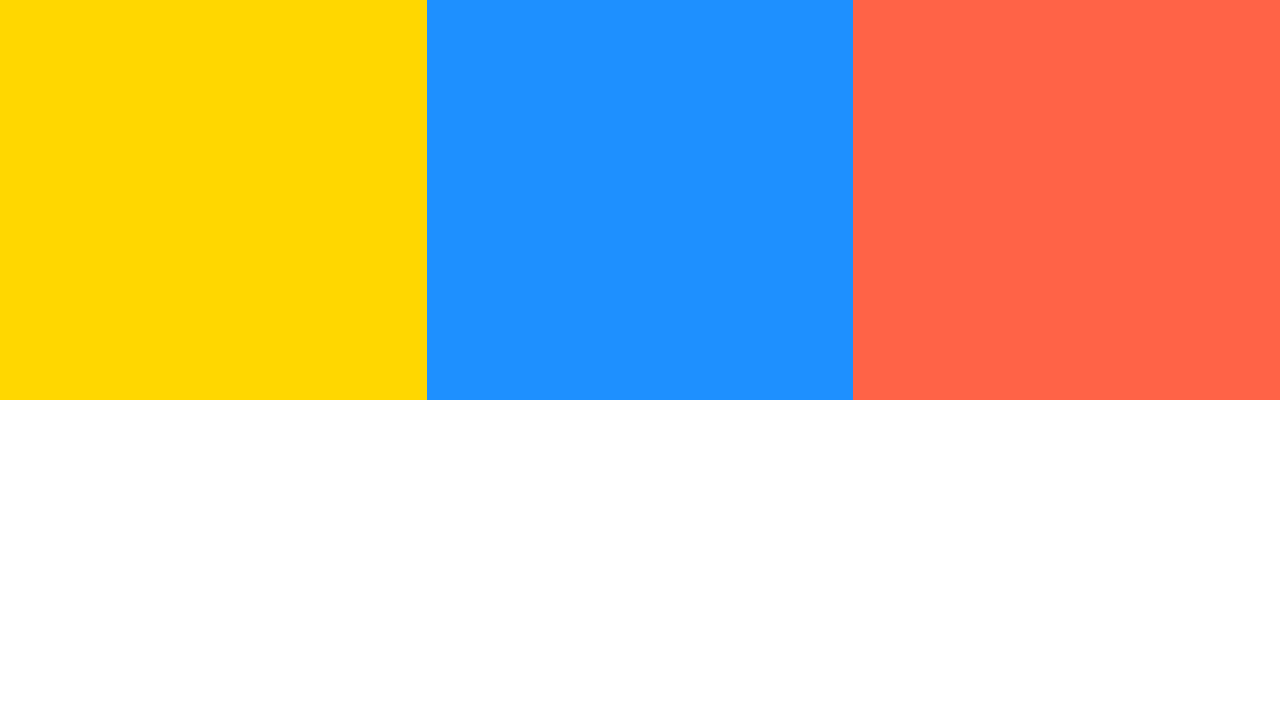
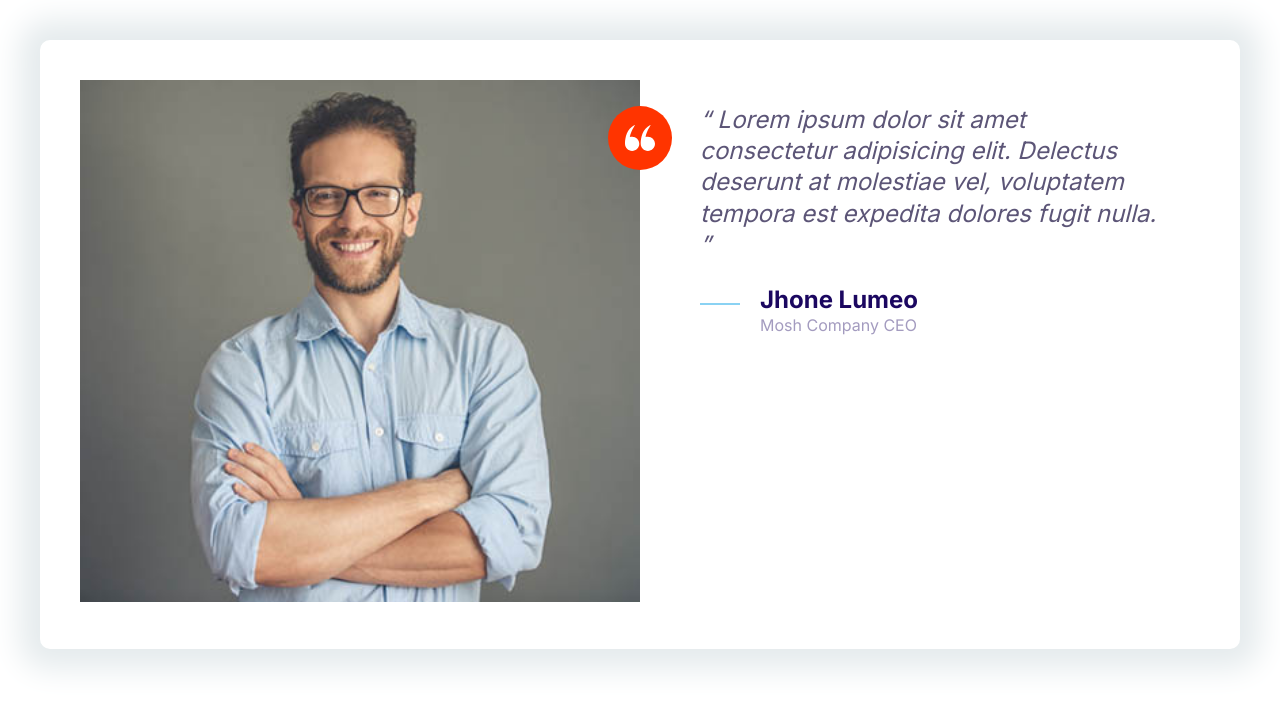
Before and after one commit to AwaisnBhatti/Moshify, a plain HTML site: page index.html in a window 1280 px wide. Drawn offline with Linux system fonts and the light colour scheme.

Commit message:
Build the testimonial component.

```diff
--- a/css/styles.css
+++ b/css/styles.css
@@ -170,6 +170,14 @@ a {
   fill: var(--color-primary);
 }
 
+.icon--white {
+  fill: #fff;
+}
+
+.icon--small {
+  width: 30px;
+}
+
 .icon-container {
   align-items: center;
   background: #f3f9fa;
@@ -178,6 +186,10 @@ a {
   height: 64px;
   justify-content: center;
   width: 64px;
+}
+
+.icon-container--accent {
+  background: var(--color-accent);
 }
 
 /* Buttons */
@@ -283,7 +295,6 @@ a {
 /* Card */
 
 .card {
-  width: 50%;
   box-shadow: 0 0 30px 20px #e5ebed;
   border-radius: 10px;
   overflow: hidden;
@@ -451,3 +462,35 @@ a {
     grid-template-columns: repeat(3, 1fr);
   }
 }
+
+/* Testimonial */
+
+.testimonial {
+  margin: 4rem;
+  padding: 4rem;
+}
+
+.testimonial__image > img {
+  width: 100%;
+}
+
+.testimonial__image {
+  position: relative;
+}
+
+.testimonial__image > .icon-container {
+  position: absolute;
+  right: -32px;
+  top: 5%;
+}
+
+@media screen and (min-width: 768px) {
+  .testimonial .quote {
+    margin-left: 6rem;
+  }
+
+  .testimonial .quote,
+  .testimonial .quote__author {
+    font-size: 2.4rem;
+  }
+}
--- a/index.html
+++ b/index.html
@@ -15,10 +15,35 @@
     <link rel="stylesheet" href="css/styles.css" />
   </head>
   <body>
-    <div class="grid grid--1x3">
-      <div style="height: 50vh; background-color: gold" class="box"></div>
-      <div style="height: 50vh; background-color: dodgerblue" class="box"></div>
-      <div style="height: 50vh; background-color: tomato" class="box"></div>
+    <div class="card testimonial">
+      <div class="grid grid--1x2">
+        <div class="testimonial__image">
+          <img src="images/testimonial.jpg" alt="A happy smilling customer" />
+          <span class="icon-container icon-container--accent">
+            <svg class="icon icon--white icon--small">
+              <use xlink:href="images/sprite.svg#quotes"></use>
+            </svg>
+          </span>
+        </div>
+        <blockquote class="quote">
+          <p class="quote__text">
+            Lorem ipsum dolor sit amet consectetur adipisicing elit. Delectus
+            deserunt at molestiae vel, voluptatem tempora est expedita dolores
+            fugit nulla.
+          </p>
+          <div class="media">
+            <div class="media__image">
+              <svg class="icon icon--primary quote__line">
+                <use xlink:href="images/sprite.svg#line"></use>
+              </svg>
+            </div>
+            <div class="media__body">
+              <h3 class="media__title quote__author">Jhone Lumeo</h3>
+              <p class="quote__organization">Mosh Company CEO</p>
+            </div>
+          </div>
+        </blockquote>
+      </div>
     </div>
   </body>
 </html>
```
Also changed, not shown: components/testimonial.html (added, +30 -0 lines), images/testimonial.jpg (added).
